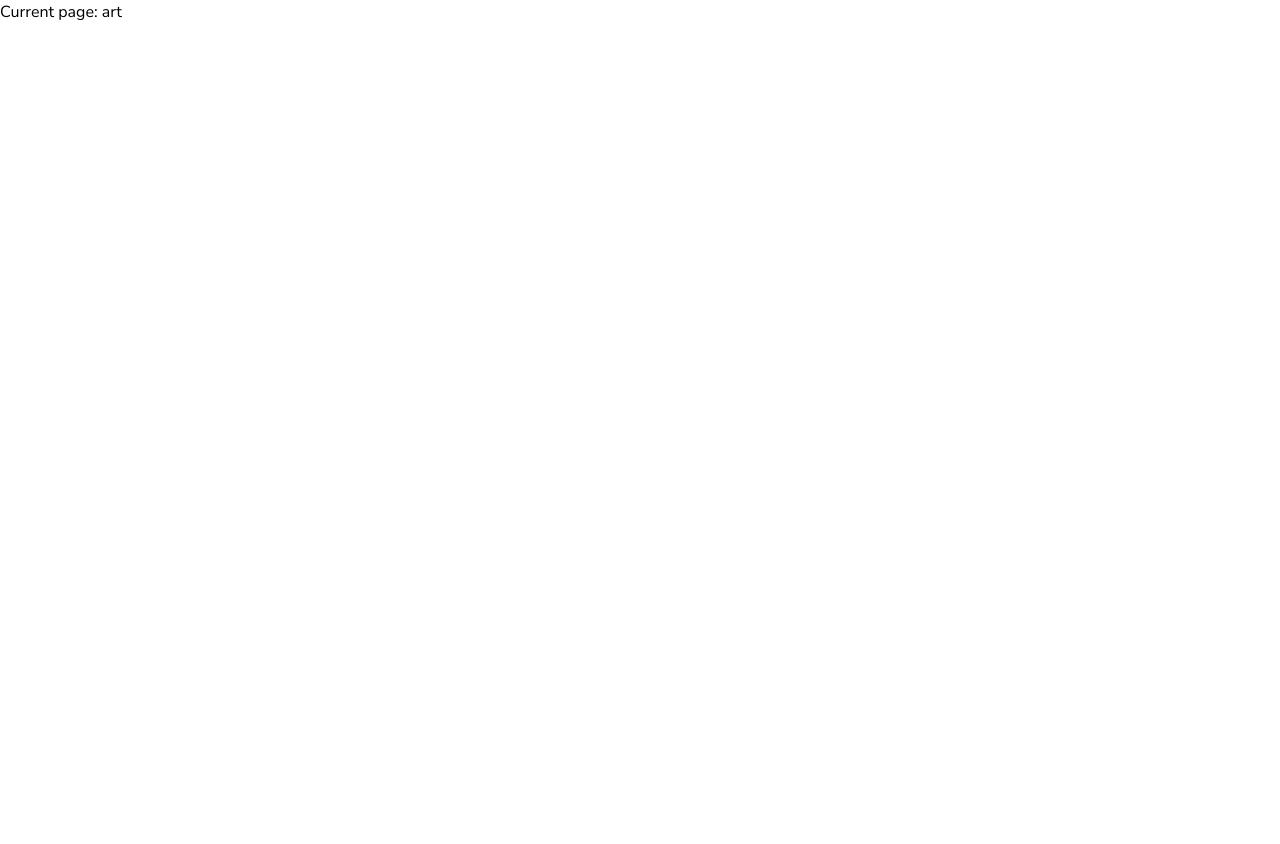
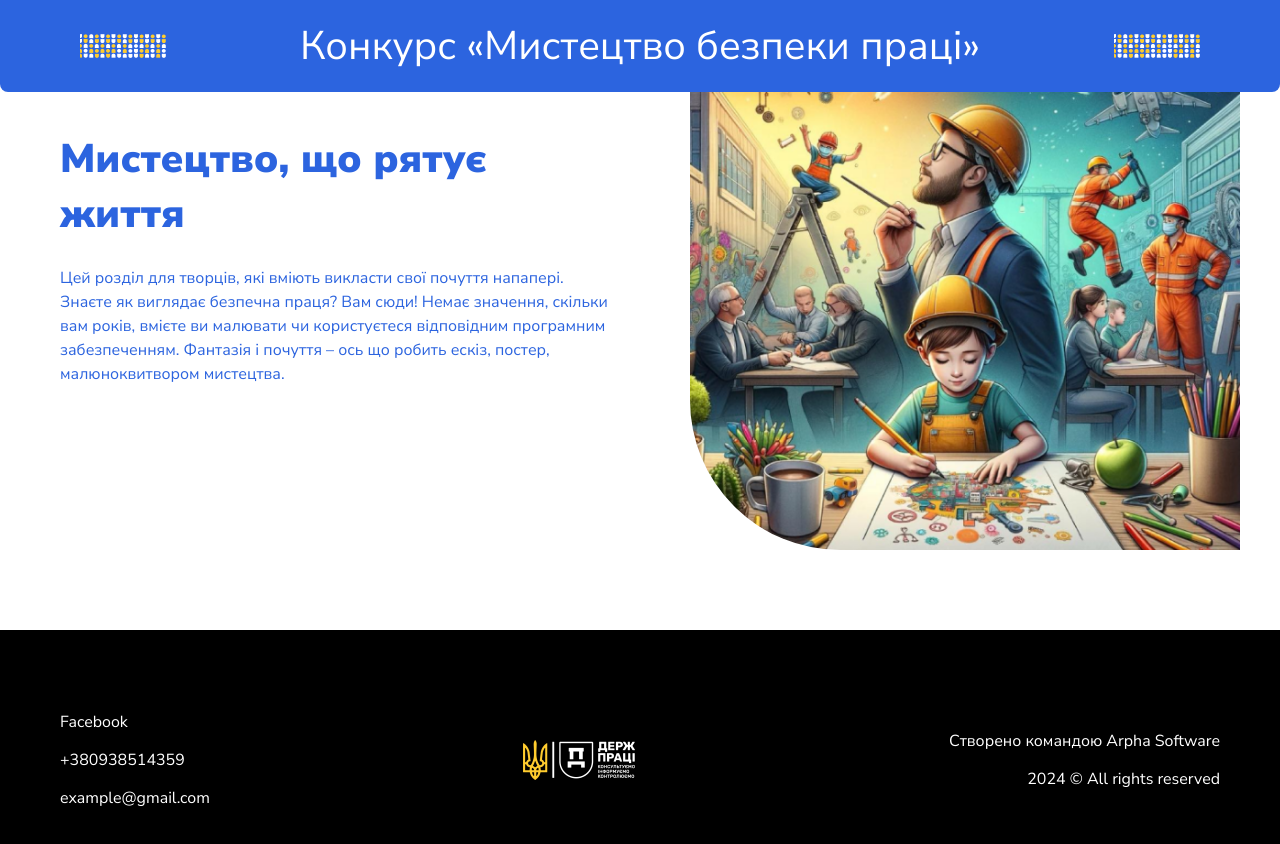
Before and after one commit to Arpha-Software/work-competition, a Next.js app: page /art in a window 1280 px wide. Shown: the top 844 px of the page. Before the commit the page ends 800 px from the top, so only its background shows below. Built offline with nearby package versions, Linux system fonts and the light colour scheme.

Commit message:
[8]: start inner page

```diff
--- /dev/null
+++ b/src/app/[slug]/InnerPage.module.scss
@@ -0,0 +1,5 @@
+.img {
+  width: 100%;
+  height: auto;
+  border-radius: 0 0 0 150px;
+}
--- /dev/null
+++ b/src/app/[slug]/content.ts
@@ -0,0 +1,24 @@
+import { images } from "@/utils/constants";
+
+export const content = {
+  'inovative-solutions': {
+    title: 'Інноваційні та цифрові рішення для забезпечення безпеки на роботі',
+    subtitle: 'Цей розділ для творців, які вміють викласти свої почуття на папері. Знаєте як виглядає безпечна праця? Вам сюди! Немає значення, скільки вам років, вмієте ви малювати чи користуєтеся відповідним програмним забезпеченням. Фантазія і почуття – ось що робить ескіз, постер, малюноквитвором мистецтва',
+    img: images.categories.category1,
+  },
+  'best-specialist': {
+    title: 'Кращий спеціаліст з охорони праці',
+    subtitle: 'Тут кожен спеціаліст з охорони праці може заявити просебе як про найкращого фахівця, що має максимальну ефективність   та є суперпрофесіоналом. Хочете потішити себе та свого роботодавця – вам сюди!',
+    img: images.categories.category2,
+  },
+  'effective-support': {
+    title: 'Ефективні програми психосоціальної підтримки на роботі та її реалізація',
+    subtitle: 'Це про роботодавців, які розуміють, що таке успішний бізнес знайпродуктивнішою командою професіоналіві однодумців. Якщо ви знаєте, якзробити команду такою, і ви вже це зробили чи намагаєтеся це зробити –  цей розділ для вас.',
+    img: images.categories.category3,
+  },
+  'art': {
+    title: 'Мистецтво, що рятує життя',
+    subtitle: 'Цей розділ для творців, які вміють викласти свої почуття напапері. Знаєте як виглядає безпечна праця? Вам сюди! Немає значення, скільки вам років, вмієте ви малювати чи користуєтеся відповідним програмним забезпеченням. Фантазія і почуття – ось що робить ескіз, постер, малюноквитвором мистецтва.',
+    img: images.categories.category4,
+  },
+};
--- a/src/app/[slug]/page.tsx
+++ b/src/app/[slug]/page.tsx
@@ -1,13 +1,41 @@
+import { Container } from '@/components/Container';
+
+import { content } from './content';
+import styles from './InnerPage.module.scss';
+
 type PageParams = {
   params: {
-    slug: string
-  }
-}
+    slug:
+      | 'inovative-solutions'
+      | 'best-specialist'
+      | 'effective-support'
+      | 'art';
+  };
+};
 
 export default async function Page({ params: { slug } }: PageParams) {
   return (
     <main>
-      Current page: {slug}
+      <Container className='pb-15 lg:flex lg:pt-10 lg:pb-20 lg:gap-x-8 xl:gap-x-20'>
+        <div className='mb-10 -mr-5 lg:grow lg:w-1/2 lg:order-1 lg:mb-0 lg:-mt-10'>
+          {/* eslint-disable-next-line @next/next/no-img-element */}
+          <img
+            className={styles.img}
+            src={content[slug].img}
+            alt={`Картинка для ${content[slug].title} категорії`}
+          />
+        </div>
+
+        <div className='lg:grow lg:w-1/2'>
+          <h1 className='mb-4 text-2lg font-black text-primary lg:mb-6 lg:text-4.5xl/[55px]'>
+            {content[slug].title}
+          </h1>
+
+          <p className='text-primary text-sm lg:text-base'>
+            {content[slug].subtitle}
+          </p>
+        </div>
+      </Container>
     </main>
   );
 }
--- a/src/app/layout.tsx
+++ b/src/app/layout.tsx
@@ -1,5 +1,8 @@
 import type { Metadata } from 'next';
 import { Nunito_Sans } from 'next/font/google';
+
+import { Header } from '@/sections/Header';
+import { Footer } from '@/sections/Footer';
 
 import '@/styles/globals.css';
 
@@ -17,7 +20,13 @@ export default function RootLayout({
 }>) {
   return (
     <html lang='en'>
-      <body className={nunitoSans.className}>{children}</body>
+      <body className={nunitoSans.className}>
+        <Header />
+
+        {children}
+
+        <Footer />
+      </body>
     </html>
   );
 }
--- a/src/app/page.tsx
+++ b/src/app/page.tsx
@@ -1,15 +1,11 @@
-import { Header } from '@/sections/Header';
-import { Footer } from '@/sections/Footer';
 import { Categories } from '@/sections/Home/Categories';
 
 export default async function Home() {
   return (
     <main>
-      <Header />
+      <h1 className='sr-only'>Categories</h1>
 
       <Categories />
-
-      <Footer />
     </main>
   );
 }
--- a/src/sections/Header/Header.tsx
+++ b/src/sections/Header/Header.tsx
@@ -6,11 +6,11 @@ export const Header = () => {
   return (
     <header className='px-5 py-7 bg-primary rounded-b-lg sticky top-0 md:py-4.5'>
       <Container>
-        <h1 className={styles.title}>
+        <div className={styles.title}>
           <span className='px-8 text-center text-white text-sm md:text-4.5xl/[56px]'>
             Конкурс «Мистецтво безпеки праці»
           </span>
-        </h1>
+        </div>
       </Container>
     </header>
   );
```
Also changed, not shown: src/utils/mockedContent.ts (+4 -4 lines).
